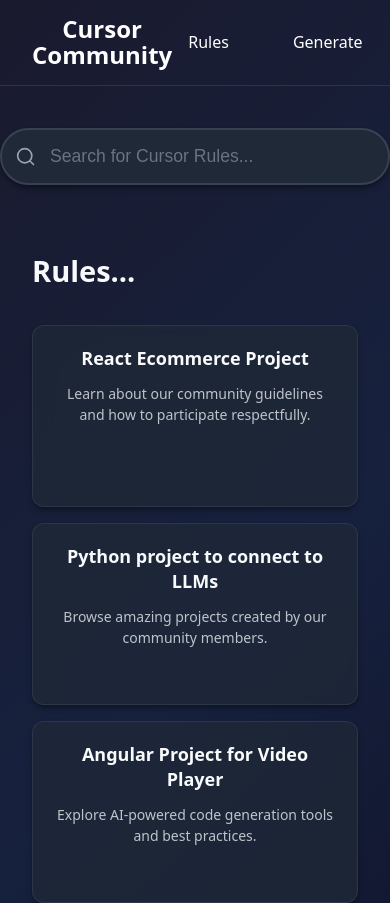
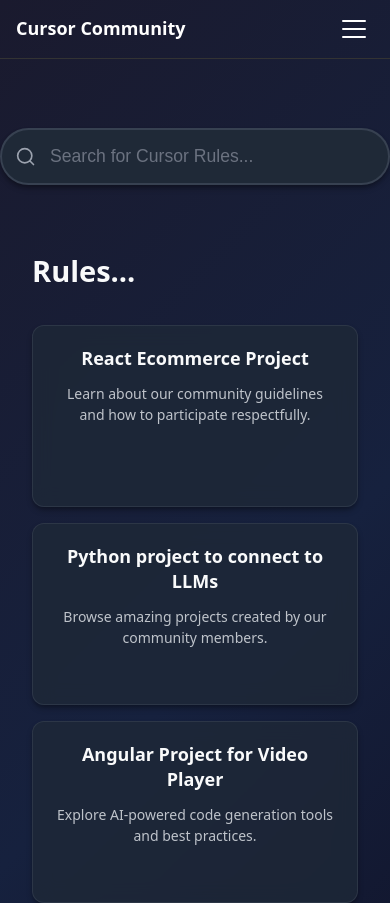
Before and after one commit to reddyvasipalli98/cursor-community, a React (Vite) app: page / in a window 390 px wide. Shown: the top 903 px of the page. Built offline with nearby package versions, Linux system fonts and the light colour scheme.

Commit message:
added top navbar changes

```diff
--- a/src/App.css
+++ b/src/App.css
@@ -99,6 +99,142 @@ body {
 
 .menu-link:active {
   background-color: rgba(255, 255, 255, 0.3);
+}
+
+/* Mobile Navigation Styles */
+.mobile-menu-toggle {
+  display: none;
+  background: none;
+  border: none;
+  cursor: pointer;
+  padding: 0.5rem;
+  z-index: 102;
+}
+
+.hamburger {
+  display: flex;
+  flex-direction: column;
+  width: 24px;
+  height: 18px;
+  justify-content: space-between;
+}
+
+.hamburger span {
+  display: block;
+  height: 2px;
+  width: 100%;
+  background-color: white;
+  border-radius: 1px;
+  transition: all 0.3s ease;
+}
+
+.hamburger.open span:nth-child(1) {
+  transform: rotate(45deg) translate(6px, 6px);
+}
+
+.hamburger.open span:nth-child(2) {
+  opacity: 0;
+}
+
+.hamburger.open span:nth-child(3) {
+  transform: rotate(-45deg) translate(6px, -6px);
+}
+
+.mobile-menu {
+  display: none;
+  position: fixed;
+  top: 0;
+  right: 0;
+  width: 280px;
+  height: 100vh;
+  background: rgba(31, 41, 55, 0.98);
+  backdrop-filter: blur(10px);
+  border-left: 1px solid #374151;
+  z-index: 101;
+  transform: translateX(100%);
+  transition: transform 0.3s ease;
+  padding-top: 80px;
+}
+
+.mobile-menu.open {
+  transform: translateX(0);
+}
+
+.mobile-menu-list {
+  list-style: none;
+  margin: 0;
+  padding: 2rem 0;
+}
+
+.mobile-menu-item {
+  margin: 0;
+}
+
+.mobile-menu-link {
+  display: block;
+  width: 100%;
+  text-align: left;
+  background: none;
+  border: none;
+  color: white;
+  font-weight: 500;
+  font-size: 1.1rem;
+  padding: 1rem 2rem;
+  cursor: pointer;
+  transition: background-color 0.2s ease;
+  font-family: inherit;
+}
+
+.mobile-menu-link:hover {
+  background-color: rgba(255, 255, 255, 0.1);
+}
+
+.mobile-menu-overlay {
+  position: fixed;
+  top: 0;
+  left: 0;
+  width: 100vw;
+  height: 100vh;
+  background: rgba(0, 0, 0, 0.5);
+  z-index: 100;
+}
+
+/* Mobile Responsive Styles */
+@media (max-width: 768px) {
+  .header {
+    padding: 1rem;
+  }
+
+  .title h1 {
+    font-size: 1.25rem;
+  }
+
+  .desktop-menu {
+    display: none;
+  }
+
+  .mobile-menu-toggle {
+    display: block;
+  }
+
+  .mobile-menu {
+    display: block;
+  }
+}
+
+@media (max-width: 480px) {
+  .header {
+    padding: 0.75rem 1rem;
+  }
+
+  .title h1 {
+    font-size: 1.125rem;
+  }
+
+  .mobile-menu {
+    width: 100vw;
+    border-left: none;
+  }
 }
 
 /* Main content styles */
--- a/src/components/Home.tsx
+++ b/src/components/Home.tsx
@@ -7,10 +7,19 @@ export default function Home() {
     const [isRuleDetailsOpen, setIsRuleDetailsOpen] = useState(false)
     const [selectedTile, setSelectedTile] = useState<{ title: string, description: string } | null>(null)
     const [searchText, setSearchText] = useState('')
+    const [isMobileMenuOpen, setIsMobileMenuOpen] = useState(false)
 
     const handleTileClick = (title: string, description: string) => {
         setSelectedTile({ title, description })
         setIsRuleDetailsOpen(true)
+    }
+
+    const toggleMobileMenu = () => {
+        setIsMobileMenuOpen(!isMobileMenuOpen)
+    }
+
+    const closeMobileMenu = () => {
+        setIsMobileMenuOpen(false)
     }
 
     const ruleList = [
@@ -41,7 +50,9 @@ export default function Home() {
                 <div className="title">
                     <h1>Cursor Community</h1>
                 </div>
-                <nav className="menu">
+
+                {/* Desktop Navigation */}
+                <nav className="menu desktop-menu">
                     <ul className="menu-list">
                         <li className="menu-item">
                             <button className="menu-link">Rules</button>
@@ -54,6 +65,33 @@ export default function Home() {
                         </li>
                     </ul>
                 </nav>
+
+                {/* Mobile Hamburger Button */}
+                <button className="mobile-menu-toggle" onClick={toggleMobileMenu} aria-label="Toggle menu">
+                    <div className={`hamburger ${isMobileMenuOpen ? 'open' : ''}`}>
+                        <span></span>
+                        <span></span>
+                        <span></span>
+                    </div>
+                </button>
+
+                {/* Mobile Navigation */}
+                <nav className={`mobile-menu ${isMobileMenuOpen ? 'open' : ''}`}>
+                    <ul className="mobile-menu-list">
+                        <li className="mobile-menu-item">
+                            <button className="mobile-menu-link" onClick={closeMobileMenu}>Rules</button>
+                        </li>
+                        <li className="mobile-menu-item">
+                            <button className="mobile-menu-link" onClick={() => { setIsGenerateOpen(true); closeMobileMenu(); }}>Generate</button>
+                        </li>
+                        <li className="mobile-menu-item">
+                            <button className="mobile-menu-link" onClick={closeMobileMenu}>Account</button>
+                        </li>
+                    </ul>
+                </nav>
+
+                {/* Mobile Menu Overlay */}
+                {isMobileMenuOpen && <div className="mobile-menu-overlay" onClick={closeMobileMenu}></div>}
             </header>
             <main className="main-content">
                 <div className="search-container">
```
